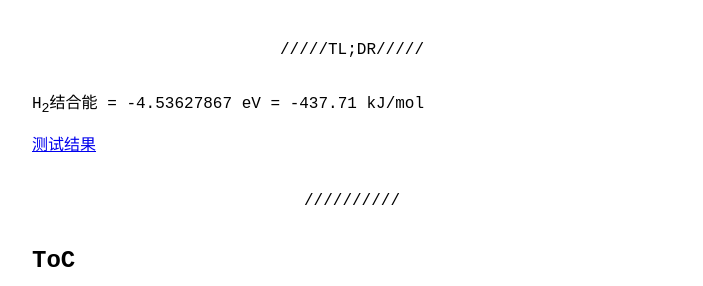
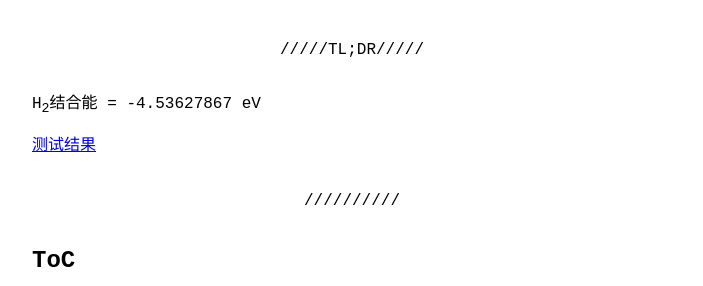
Before and after one commit to rukoBean/ylu, a Jekyll site: the page built from _posts/2024-09-23-H2cohesive.md, in a window 1280 px wide and 900 px high. Shown: the part 153-439 px from the top of the window, without its empty margins (288-991 px from the left). Built offline with Jekyll 4.4.1, drawn with Linux system fonts in a browser that asks for light colours.

Commit message:
0923aft-delete kj-mol

```diff
--- a/_posts/2024-09-23-H2cohesive.md
+++ b/_posts/2024-09-23-H2cohesive.md
@@ -5,7 +5,7 @@ title: 算H<sub>2</sub>结合能
 
 ---
 {: data-content="TL;DR"}
-H<sub>2</sub>结合能 = -4.53627867 eV = -437.71 kJ/mol
+H<sub>2</sub>结合能 = -4.53627867 eV
 
 <a href='/H2-tests.htm'>测试结果</a>
 
```
